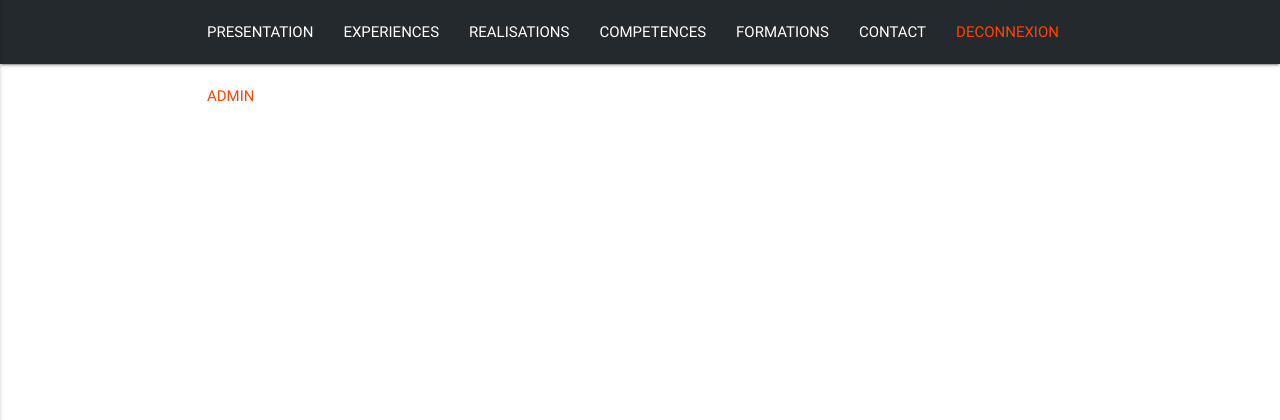
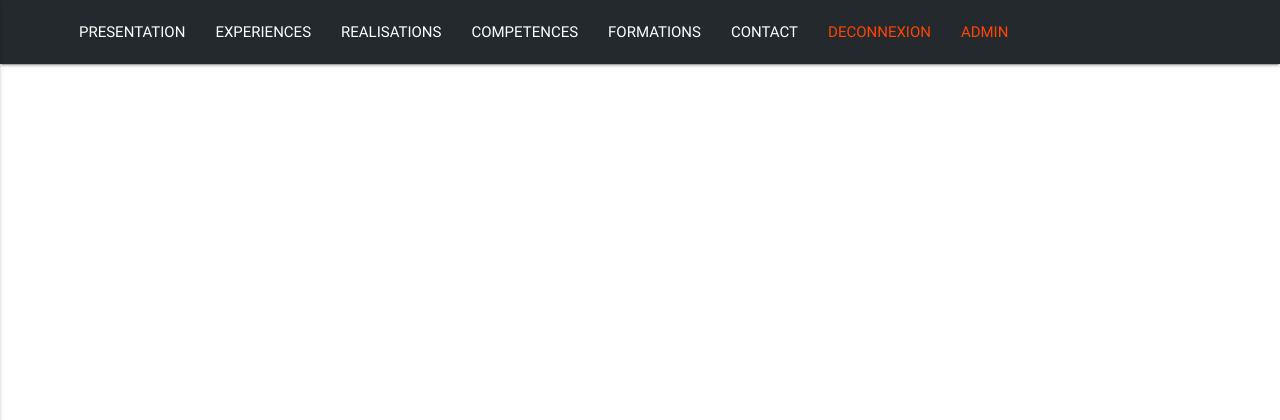
Before and after one commit to guillaumehanotel/Site-Web-Perso-V2, a PHP site: page /views/back/Header.php in a window 1280 px wide. Shown: the top 420 px of the page. Run offline with PHP 8.4, Linux system fonts and the light colour scheme; some libraries are stand-ins or nearby versions.

Commit message:
correction menu responsive

```diff
--- a/css/style2.css
+++ b/css/style2.css
@@ -718,6 +718,10 @@ footer.page-footer {
     }
 
 
+    .menu_admin {
+        width: 85%;
+    }
+
 }
 
 
@@ -729,6 +733,19 @@ footer.page-footer {
 
 
 }
+
+
+@media screen and (min-width: 1050px) {
+
+
+    .menu_admin {
+        width: 90%;
+    }
+
+
+}
+
+
 
 
 
--- a/views/back/Header.php
+++ b/views/back/Header.php
@@ -54,7 +54,7 @@
 
 
         <nav id="menu1" class="navbar-fixed">
-            <div class="nav-content nav-wrapper container">
+            <div class="nav-content nav-wrapper container menu_admin">
 
                 <a href="#" data-activates="mobile-demo" class="button-collapse"><i class="material-icons">menu</i></a>
 
@@ -85,6 +85,7 @@
             <li><a href="#toplink3">COMPETENCES</a></li>
             <li><a href="#toplink4">FORMATIONS</a></li>
             <li><a href="#toplink5">CONTACT</a></li>
+            <li><a class="redd" href="<?= BASE_URL."Site-Web-Perso-V2/deconnexion/" ?>">DECONNEXION</a></li>
             <li><a href="<?= BASE_URL."Site-Web-Perso-V2/admin/" ?>">ADMIN</a></li>
 
         </ul>
```
